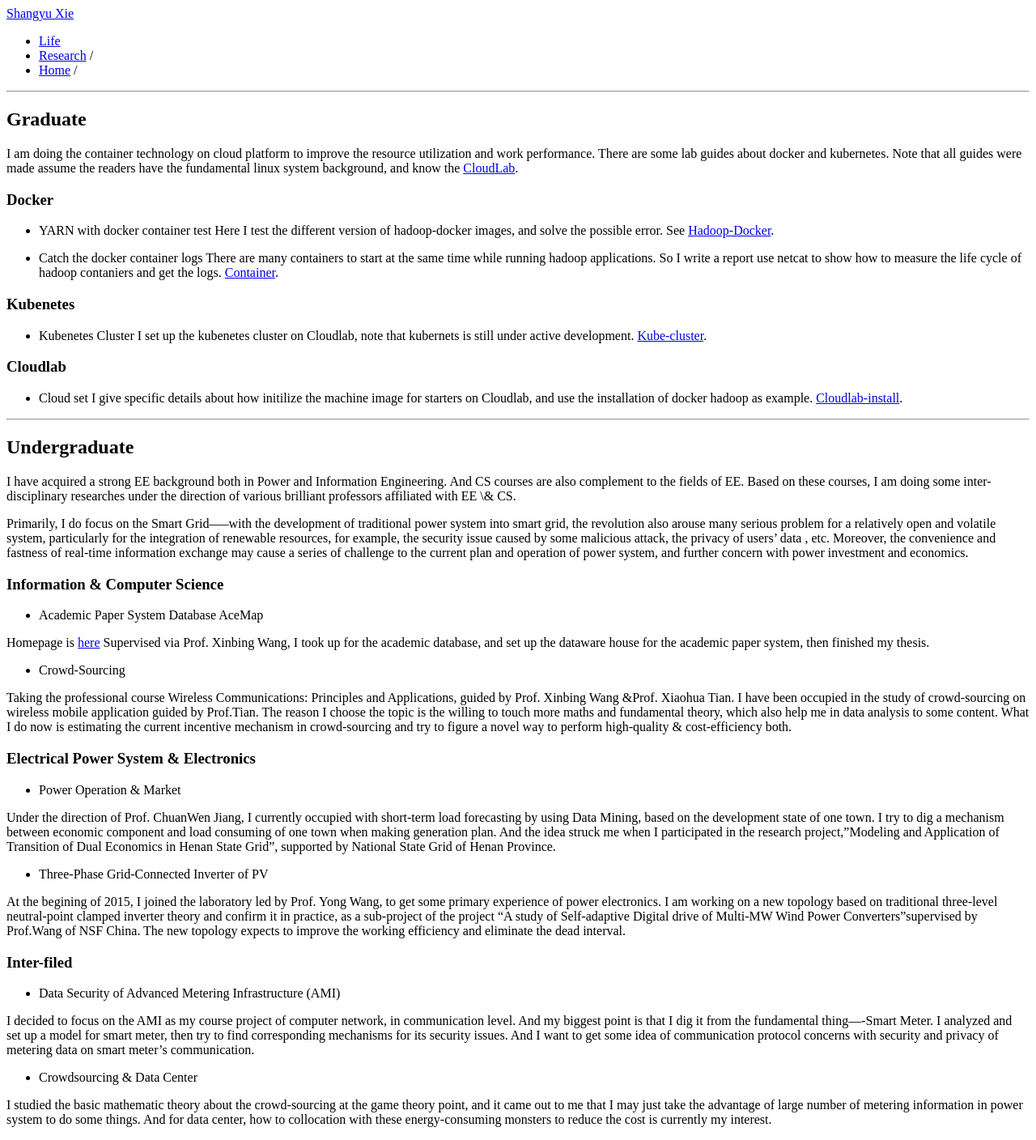
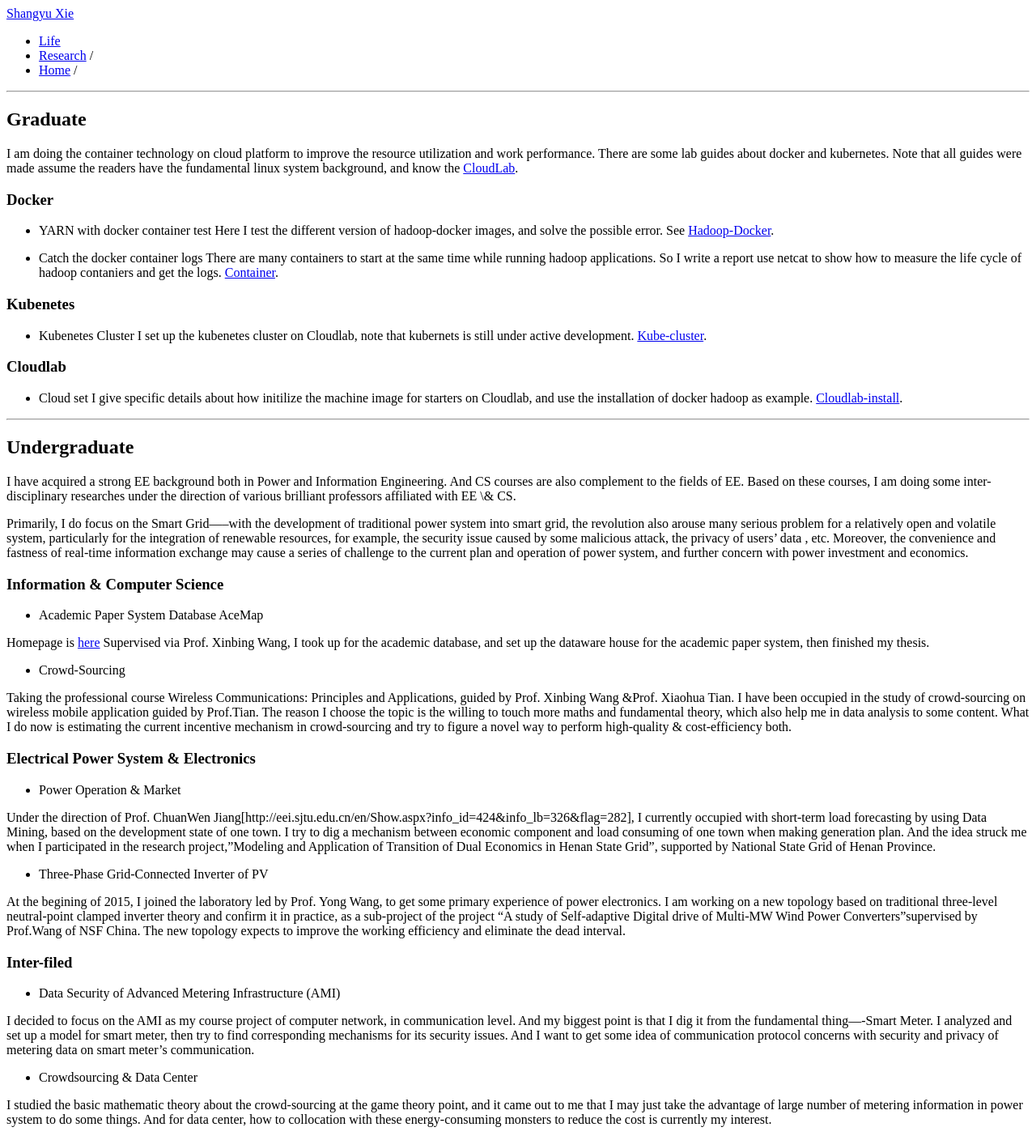
Before and after one commit to songwellxie/songwellxie.github.io, a Jekyll site: the page built from research.md, in a window 1280 px wide. Shown: the whole page at 81% size. Built offline with Jekyll 4.4.1, drawn with Linux system fonts in a browser that asks for light colours; our own code applies the rules of GitHub Pages for plain Markdown files; part of the change alters nothing that is shown.

Commit message:
Update research.md

```diff
--- a/research.md
+++ b/research.md
@@ -41,7 +41,7 @@ Taking the professional course Wireless Communications: Principles and Applicati
 ### Electrical Power System & Electronics
 * Power Operation & Market
 
-Under the direction of Prof. ChuanWen Jiang, I currently occupied with short-term load forecasting by using Data Mining, based on the development state of one town. I try to dig a mechanism between economic component and load consuming of one town when making generation plan. And the idea struck me when I participated in the research project,"Modeling and Application of Transition of Dual Economics in Henan State Grid", supported by National State Grid of Henan Province.
+Under the direction of Prof. ChuanWen Jiang[http://eei.sjtu.edu.cn/en/Show.aspx?info_id=424&info_lb=326&flag=282], I currently occupied with short-term load forecasting by using Data Mining, based on the development state of one town. I try to dig a mechanism between economic component and load consuming of one town when making generation plan. And the idea struck me when I participated in the research project,"Modeling and Application of Transition of Dual Economics in Henan State Grid", supported by National State Grid of Henan Province.
 
 * Three-Phase Grid-Connected Inverter of PV
 
```
